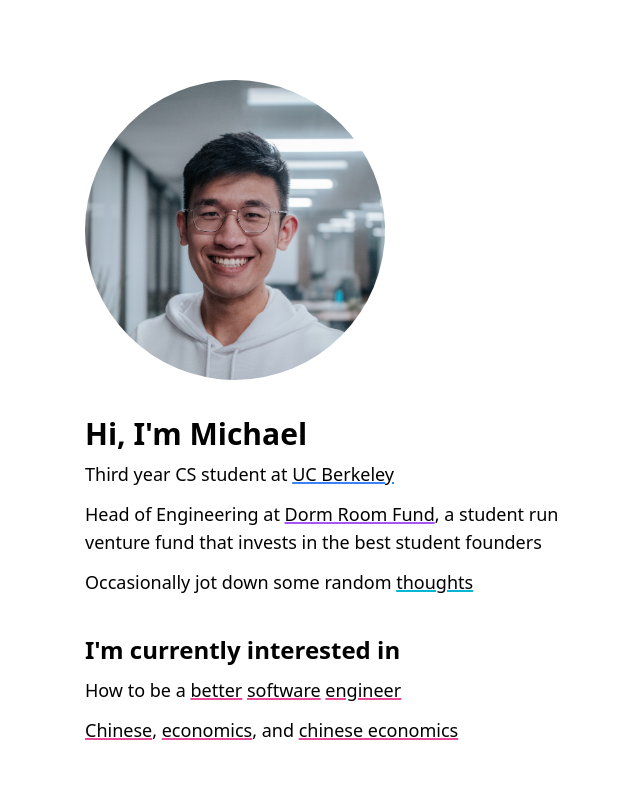
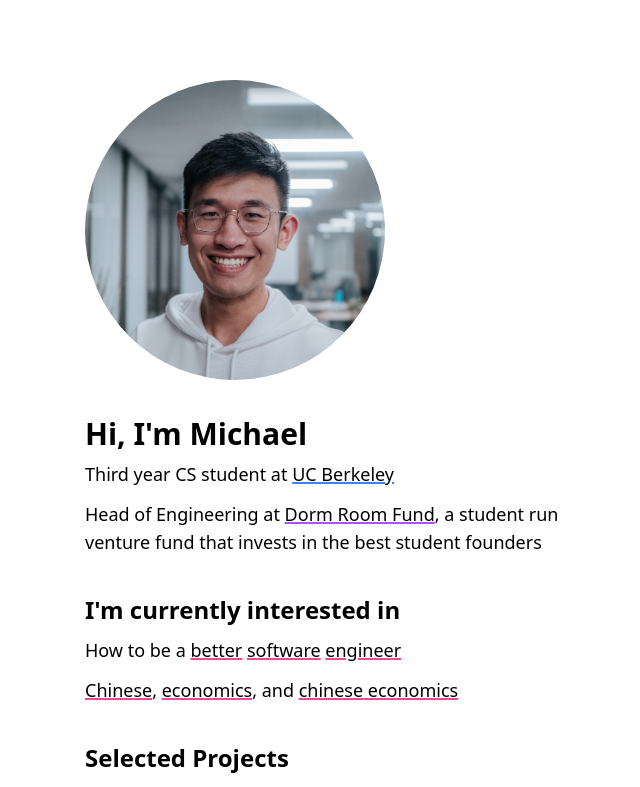
Before and after one commit to michaelbzhu/portfolio, a Next.js app: page / in a window 1280 px wide. Shown: the top 787 px of the page, without its empty margins (299-939 px from the left). Built offline with nearby package versions, Linux system fonts and the light colour scheme.

Commit message:
take out writing link

```diff
--- a/pages/index.js
+++ b/pages/index.js
@@ -74,7 +74,7 @@ export default function Home() {
           </ExternalLink>
           , a student run venture fund that invests in the best student founders
         </p>
-        <p className="text-left text-lg leading-7 my-3 ">
+        {/* <p className="text-left text-lg leading-7 my-3 ">
           Occasionally jot down some random
           <ExternalLink
             href="https://thoughts.michaelbzhu.com"
@@ -82,7 +82,7 @@ export default function Home() {
           >
             thoughts
           </ExternalLink>
-        </p>
+        </p> */}
         <h2 className="text-left text-2xl font-bold leading-7 mt-10">
           I'm currently interested in
         </h2>
```
